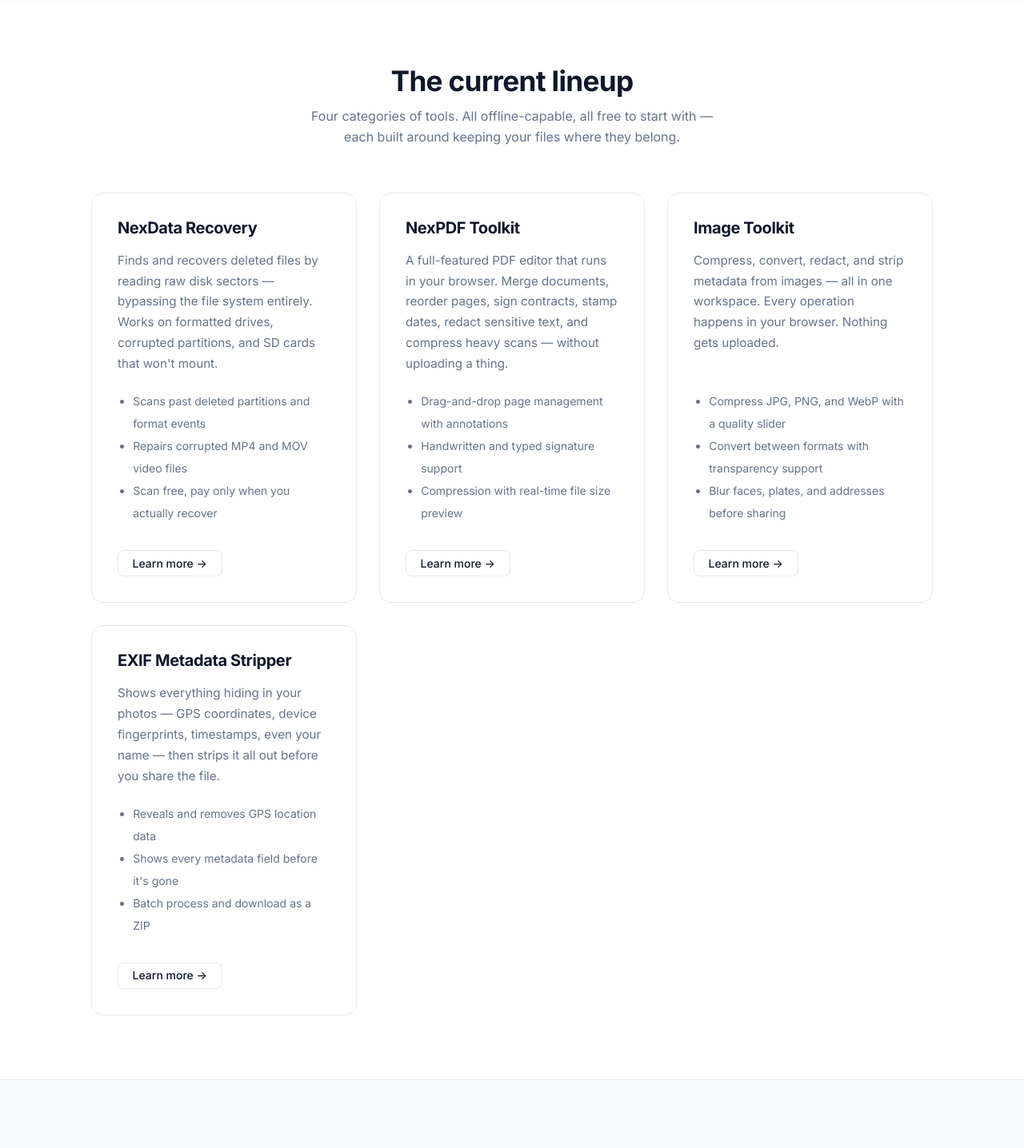
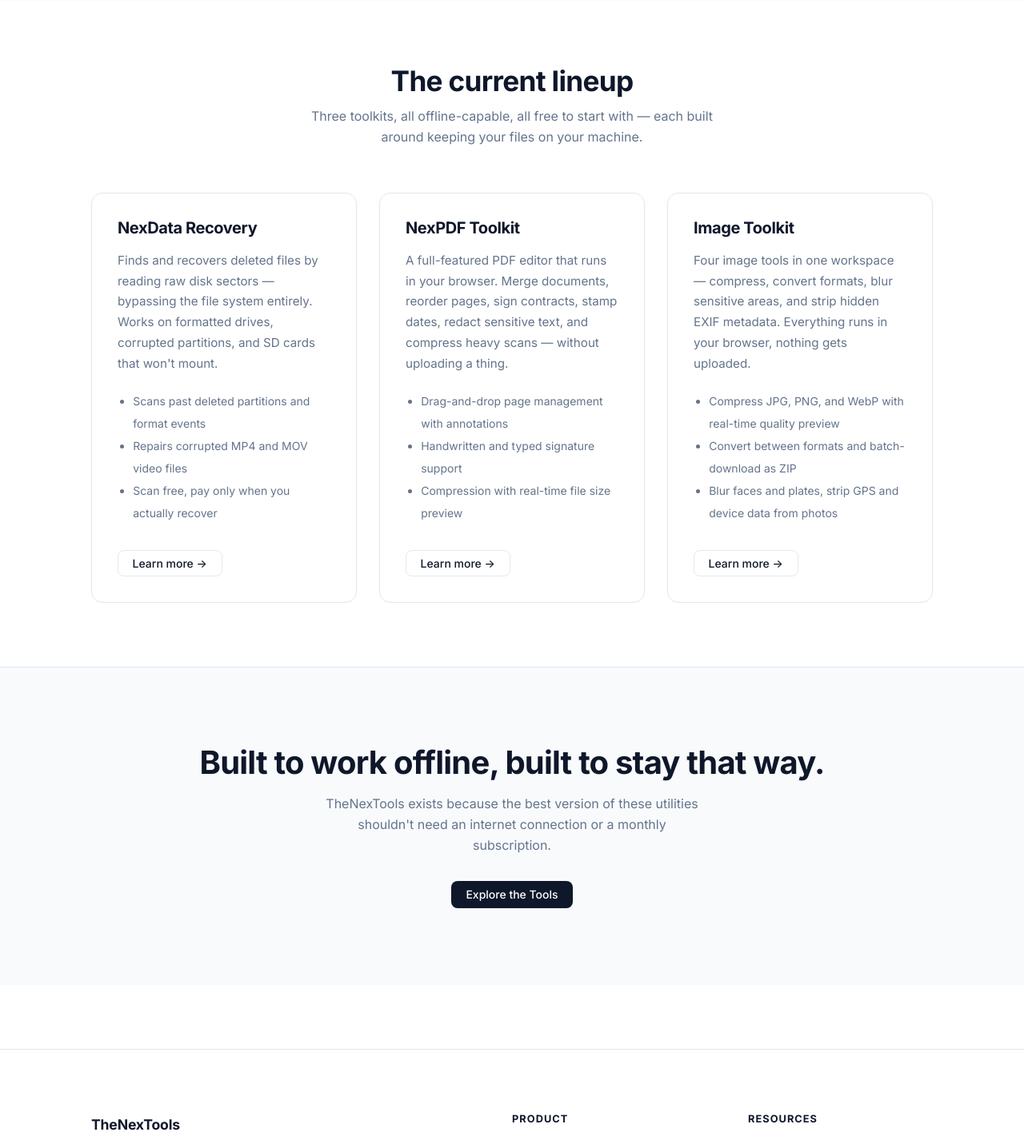
Before and after one commit to vvineet43/phoenix-recovery-monorepo, a Next.js app in the folder apps/website/: page / in a window 1280 px wide. Shown: the part 1295-2731 px from the top of the page at 80% size. Built offline with nearby package versions, Linux system fonts and the light colour scheme.

Commit message:
content: consolidate homepage to 3 product cards — Data Recovery, PDF Toolkit, Image Toolkit

```diff
--- a/apps/website/src/app/page.js
+++ b/apps/website/src/app/page.js
@@ -49,7 +49,7 @@ export default function Home() {
         <div className="container">
           <div className="section-header">
             <h2>The current lineup</h2>
-            <p>Four categories of tools. All offline-capable, all free to start with — each built around keeping your files where they belong.</p>
+            <p>Three toolkits, all offline-capable, all free to start with — each built around keeping your files on your machine.</p>
           </div>
           <div className="grid-tools">
 
@@ -81,26 +81,13 @@ export default function Home() {
 
             <div className="tool-card">
               <h3>Image Toolkit</h3>
-              <p>Compress, convert, redact, and strip metadata from images — all in one workspace. Every operation happens in your browser. Nothing gets uploaded.</p>
+              <p>Four image tools in one workspace — compress, convert formats, blur sensitive areas, and strip hidden EXIF metadata. Everything runs in your browser, nothing gets uploaded.</p>
               <ul>
-                <li>Compress JPG, PNG, and WebP with a quality slider</li>
-                <li>Convert between formats with transparency support</li>
-                <li>Blur faces, plates, and addresses before sharing</li>
+                <li>Compress JPG, PNG, and WebP with real-time quality preview</li>
+                <li>Convert between formats and batch-download as ZIP</li>
+                <li>Blur faces and plates, strip GPS and device data from photos</li>
               </ul>
               <Link href="/image-toolkit" className="btn btn-outline" style={{ width: 'fit-content' }}>
-                Learn more &rarr;
-              </Link>
-            </div>
-
-            <div className="tool-card">
-              <h3>EXIF Metadata Stripper</h3>
-              <p>Shows everything hiding in your photos — GPS coordinates, device fingerprints, timestamps, even your name — then strips it all out before you share the file.</p>
-              <ul>
-                <li>Reveals and removes GPS location data</li>
-                <li>Shows every metadata field before it&apos;s gone</li>
-                <li>Batch process and download as a ZIP</li>
-              </ul>
-              <Link href="/exif-stripper" className="btn btn-outline" style={{ width: 'fit-content' }}>
                 Learn more &rarr;
               </Link>
             </div>
```
